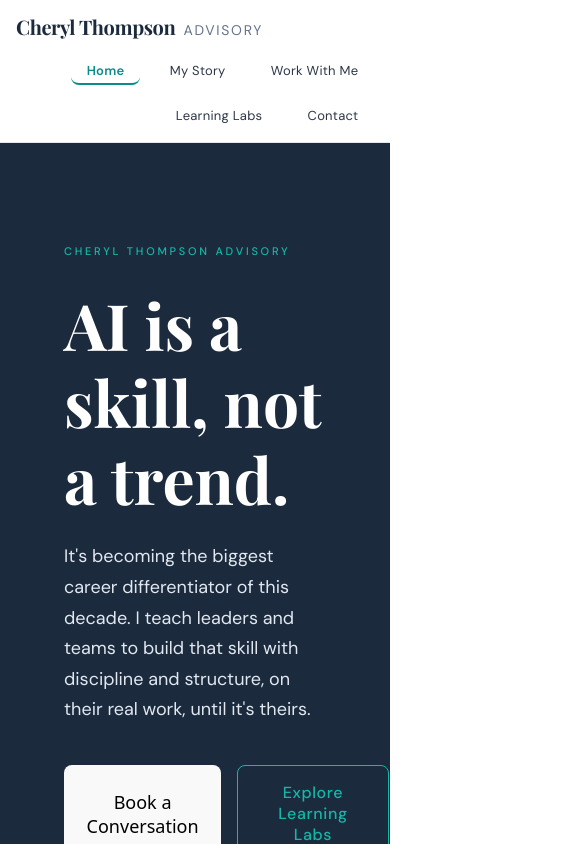
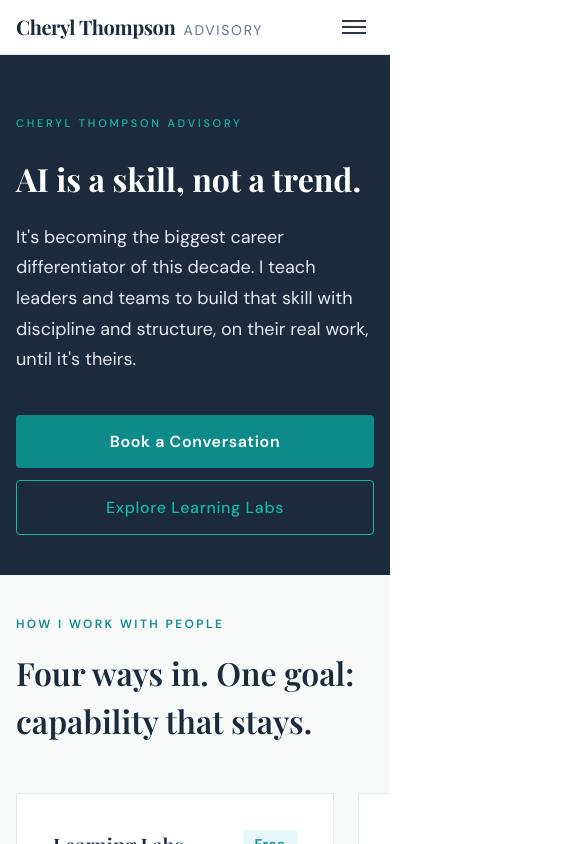
Before and after one commit to cthomps366/cheryl-site, a React (Vite) app: page / in a window 390 px wide. Shown: the top 844 px of the page, 585 px wide, since content can reach past the window. Built offline with nearby package versions, Linux system fonts and the light colour scheme.

Commit message:
Fix hamburger menu visibility bug and mobile improvements

```diff
--- a/src/CTA_Website_Wireframe.jsx
+++ b/src/CTA_Website_Wireframe.jsx
@@ -1,4 +1,4 @@
-import { useState } from "react";
+import { useState, useEffect } from "react";
 import headshot from "./assets/Cheryl-Thompson.png";
 
 const COLORS = {
@@ -19,6 +19,13 @@
 
 // ============ NAV ============
 function Nav({ current, setCurrent }) {
+  const [isMenuOpen, setIsMenuOpen] = useState(false);
+
+  const handleNavClick = (page) => {
+    setCurrent(page);
+    setIsMenuOpen(false);
+  };
+
   return (
     <nav
       style={{
@@ -33,6 +40,8 @@
         alignItems: "center",
         flexWrap: "wrap",
         gap: 12,
+        width: "100%",
+        boxSizing: "border-box",
       }}
     >
       <div style={{ display: "flex", alignItems: "baseline", gap: 8 }}>
@@ -59,11 +68,13 @@
           Advisory
         </span>
       </div>
-      <div style={{ display: "flex", gap: 14, flexWrap: "wrap", justifyContent: "flex-end" }}>
+
+      {/* Desktop Navigation */}
+      <div className="nav-links-desktop" style={{ display: "flex", gap: 14, flexWrap: "wrap", justifyContent: "flex-end" }}>
         {pages.map((p) => (
           <button
             key={p}
-            onClick={() => setCurrent(p)}
+            onClick={() => handleNavClick(p)}
             style={{
               background: "none",
               border: "none",
@@ -82,6 +93,64 @@
           </button>
         ))}
       </div>
+
+      {/* Hamburger Button */}
+      <button
+        className="hamburger-menu"
+        onClick={() => setIsMenuOpen(!isMenuOpen)}
+        style={{
+          background: "none",
+          border: "none",
+          cursor: "pointer",
+          padding: "8px",
+          flexDirection: "column",
+          gap: 4,
+        }}
+        aria-label="Toggle menu"
+      >
+        <span
+          style={{
+            width: 24,
+            height: 2,
+            background: COLORS.charcoal,
+            transition: "all 0.3s ease",
+            transform: isMenuOpen ? "rotate(45deg) translate(5px, 5px)" : "none",
+          }}
+        />
+        <span
+          style={{
+            width: 24,
+            height: 2,
+            background: COLORS.charcoal,
+            transition: "all 0.3s ease",
+            opacity: isMenuOpen ? 0 : 1,
+          }}
+        />
+        <span
+          style={{
+            width: 24,
+            height: 2,
+            background: COLORS.charcoal,
+            transition: "all 0.3s ease",
+            transform: isMenuOpen ? "rotate(-45deg) translate(7px, -6px)" : "none",
+          }}
+        />
+      </button>
+
+      {/* Mobile Menu */}
+      {isMenuOpen && (
+        <div className="mobile-menu">
+          {pages.map((p) => (
+            <button
+              key={p}
+              className={`mobile-menu-item ${current === p ? "active" : ""}`}
+              onClick={() => handleNavClick(p)}
+            >
+              {p}
+            </button>
+          ))}
+        </div>
+      )}
     </nav>
   );
 }
@@ -150,11 +219,13 @@
       <section
         style={{
           background: COLORS.navy,
-          padding: "100px 64px 80px",
+          padding: "clamp(60px, 8vw, 100px) clamp(16px, 4vw, 64px) clamp(40px, 6vw, 80px)",
           minHeight: 480,
           display: "flex",
           flexDirection: "column",
           justifyContent: "center",
+          width: "100%",
+          boxSizing: "border-box",
         }}
       >
         <div style={{ maxWidth: 1200, width: "100%", margin: "0 auto" }}>
@@ -174,7 +245,7 @@
           <h1
             style={{
               fontFamily: "'Playfair Display', Georgia, serif",
-              fontSize: 64,
+              fontSize: "clamp(32px, 8vw, 64px)",
               fontWeight: 700,
               color: COLORS.white,
               lineHeight: 1.2,
@@ -199,18 +270,33 @@
             I teach leaders and teams to build that skill with discipline and
             structure, on their real work, until it's theirs.
           </p>
-          <div style={{ display: "flex", gap: 16 }}>
+          <div className="hero-cta-container" style={{ display: "flex", gap: 16, flexWrap: "wrap", width: "100%", maxWidth: "100%" }}>
             <button
+              className="hero-cta-button"
               onClick={() =>
                 window.open(
                   "https://calendly.com/cadia-cheryl/15min?month=2026-02",
                   "_blank"
                 )
               }
+              style={{
+                fontFamily: "'DM Sans', sans-serif",
+                fontSize: 16,
+                fontWeight: 600,
+                letterSpacing: "0.04em",
+                padding: "16px 40px",
+                border: "none",
+                background: COLORS.teal,
+                color: COLORS.white,
+                cursor: "pointer",
+                transition: "all 0.25s ease",
+                borderRadius: 4,
+              }}
             >
               Book a Conversation
             </button>
             <button
+              className="hero-cta-button"
               onClick={() => setCurrentPage("Learning Labs")}
               style={{
                 fontFamily: "'DM Sans', sans-serif",
@@ -222,6 +308,7 @@
                 color: COLORS.tealLight,
                 cursor: "pointer",
                 letterSpacing: "0.04em",
+                borderRadius: 4,
               }}
             >
               Explore Learning Labs
@@ -231,7 +318,7 @@
       </section>
 
       {/* WHAT I DO - 4 TIERS */}
-      <section style={{ padding: "80px 64px", background: COLORS.warmWhite }}>
+      <section style={{ padding: "clamp(40px, 6vw, 80px) clamp(16px, 4vw, 64px)", background: COLORS.warmWhite, width: "100%", boxSizing: "border-box" }}>
         <SectionLabel text="How I Work With People" />
         <h2
           style={{
@@ -354,10 +441,12 @@
       {/* CREDIBILITY STRIP */}
       <section
         style={{
-          padding: "60px 64px",
+          padding: "clamp(30px, 4vw, 60px) clamp(16px, 4vw, 64px)",
           background: COLORS.cream,
           borderTop: `1px solid ${COLORS.lightGray}`,
           borderBottom: `1px solid ${COLORS.lightGray}`,
+          width: "100%",
+          boxSizing: "border-box",
         }}
       >
         <div
@@ -403,7 +492,7 @@
       </section>
 
       {/* BELIEF SECTION */}
-      <section style={{ padding: "80px 64px", background: COLORS.white }}>
+      <section style={{ padding: "clamp(40px, 6vw, 80px) clamp(16px, 4vw, 64px)", background: COLORS.white, width: "100%", boxSizing: "border-box" }}>
         <div style={{ maxWidth: 640 }}>
           <SectionLabel text="What I Believe" />
           <h2
@@ -461,7 +550,7 @@
 function MyStoryPage() {
   return (
     <div>
-    <section style={{ padding: "80px 40px", background: COLORS.warmWhite }}>
+    <section style={{ padding: "clamp(40px, 6vw, 80px) clamp(16px, 3vw, 40px)", background: COLORS.warmWhite, width: "100%", boxSizing: "border-box" }}>
       <div style={{ maxWidth: 1200, width: "100%", margin: "0 auto" }}>
           <SectionLabel text="My Story" />
           <h1
@@ -653,7 +742,7 @@
 
   return (
     <div>
-      <section style={{ padding: "80px 64px", background: COLORS.warmWhite }}>
+      <section style={{ padding: "clamp(40px, 6vw, 80px) clamp(16px, 4vw, 64px)", background: COLORS.warmWhite, width: "100%", boxSizing: "border-box" }}>
       <div style={{ maxWidth: 1200, width: "100%", margin: "0 auto" }}>
           <SectionLabel text="Work With Me" />
           <h1
@@ -828,7 +917,7 @@
 
   return (
     <div>
-      <section style={{ padding: "80px 64px", background: COLORS.warmWhite }}>
+      <section style={{ padding: "clamp(40px, 6vw, 80px) clamp(16px, 4vw, 64px)", background: COLORS.warmWhite, width: "100%", boxSizing: "border-box" }}>
       <div style={{ maxWidth: 1200, width: "100%", margin: "0 auto" }}>
           <SectionLabel text="Learning Labs" />
           <h1
@@ -982,7 +1071,7 @@
     <div>
       <section
         style={{
-          padding: "100px 64px",
+          padding: "clamp(60px, 8vw, 100px) clamp(16px, 4vw, 64px)",
           background: COLORS.warmWhite,
           minHeight: 500,
           display: "flex",
@@ -1079,7 +1168,7 @@
     <footer
       style={{
         background: COLORS.navy,
-        padding: "40px 64px",
+        padding: "clamp(24px, 3vw, 40px) clamp(16px, 4vw, 64px)",
         display: "flex",
         justifyContent: "space-between",
         alignItems: "center",
@@ -1124,6 +1213,15 @@
   );
 }
 
+// ============ SCROLL TO TOP ============
+function ScrollToTop({ currentPage }) {
+  useEffect(() => {
+    window.scrollTo({ top: 0, left: 0, behavior: "smooth" });
+  }, [currentPage]);
+
+  return null;
+}
+
 // ============ MAIN APP ============
 export default function App() {
   const [currentPage, setCurrentPage] = useState("Home");
@@ -1140,13 +1238,14 @@
   };
 
   return (
-    <div style={{ minHeight: "100vh", display: "flex", flexDirection: "column" }}>
+    <div style={{ minHeight: "100vh", display: "flex", flexDirection: "column", width: "100%", maxWidth: "100%", overflowX: "hidden" }}>
       <link
         href="https://fonts.googleapis.com/css2?family=Playfair+Display:wght@400;600;700&family=DM+Sans:wght@400;500;600;700&display=swap"
         rel="stylesheet"
       />
+      <ScrollToTop currentPage={currentPage} />
       <Nav current={currentPage} setCurrent={setCurrentPage} />
-      <main style={{ flex: 1 }}>{renderPage()}</main>
+      <main style={{ flex: 1, width: "100%", maxWidth: "100%", overflowX: "hidden" }}>{renderPage()}</main>
       <Footer />
     </div>
   );
--- a/src/index.css
+++ b/src/index.css
@@ -1,3 +1,13 @@
+/* Prevent horizontal scrolling */
+html, body {
+  width: 100%;
+  overflow-x: hidden;
+}
+
+*, *::before, *::after {
+  box-sizing: border-box;
+}
+
 :root {
   font-family: system-ui, Avenir, Helvetica, Arial, sans-serif;
   line-height: 1.5;
@@ -71,4 +81,77 @@
 
 #root {
   width: 100%;
+  overflow-x: hidden;
 }
+
+/* Mobile responsive fixes */
+@media (max-width: 768px) {
+  /* Hero CTA buttons stack on mobile */
+  .hero-cta-container {
+    flex-direction: column !important;
+    gap: 12px !important;
+  }
+
+  .hero-cta-button {
+    width: 100% !important;
+    max-width: 100% !important;
+    margin: 0 !important;
+  }
+}
+
+/* Hamburger menu styles */
+.hamburger-menu {
+  display: none !important;
+}
+
+.mobile-menu {
+  display: none;
+}
+
+@media (max-width: 640px) {
+  .nav-links-desktop {
+    display: none !important;
+  }
+
+  .hamburger-menu {
+    display: flex !important;
+  }
+
+  .mobile-menu {
+    display: block;
+    position: absolute;
+    top: 100%;
+    left: 0;
+    right: 0;
+    background: white;
+    border-bottom: 1px solid #E2E8F0;
+    box-shadow: 0 4px 6px rgba(0, 0, 0, 0.1);
+    z-index: 100;
+  }
+
+  .mobile-menu-item {
+    display: block;
+    width: 100%;
+    padding: 16px;
+    text-align: left;
+    background: none;
+    border: none;
+    border-bottom: 1px solid #E2E8F0;
+    font-family: 'DM Sans', sans-serif;
+    font-size: 15px;
+    color: #2D3748;
+    cursor: pointer;
+    transition: background 0.2s ease;
+  }
+
+  .mobile-menu-item:hover,
+  .mobile-menu-item:active {
+    background: #F8FAF9;
+  }
+
+  .mobile-menu-item.active {
+    color: #0D8B8B;
+    font-weight: 600;
+    border-left: 3px solid #0D8B8B;
+  }
+}
```
Lines whose indentation alone changed are shown as unchanged.
